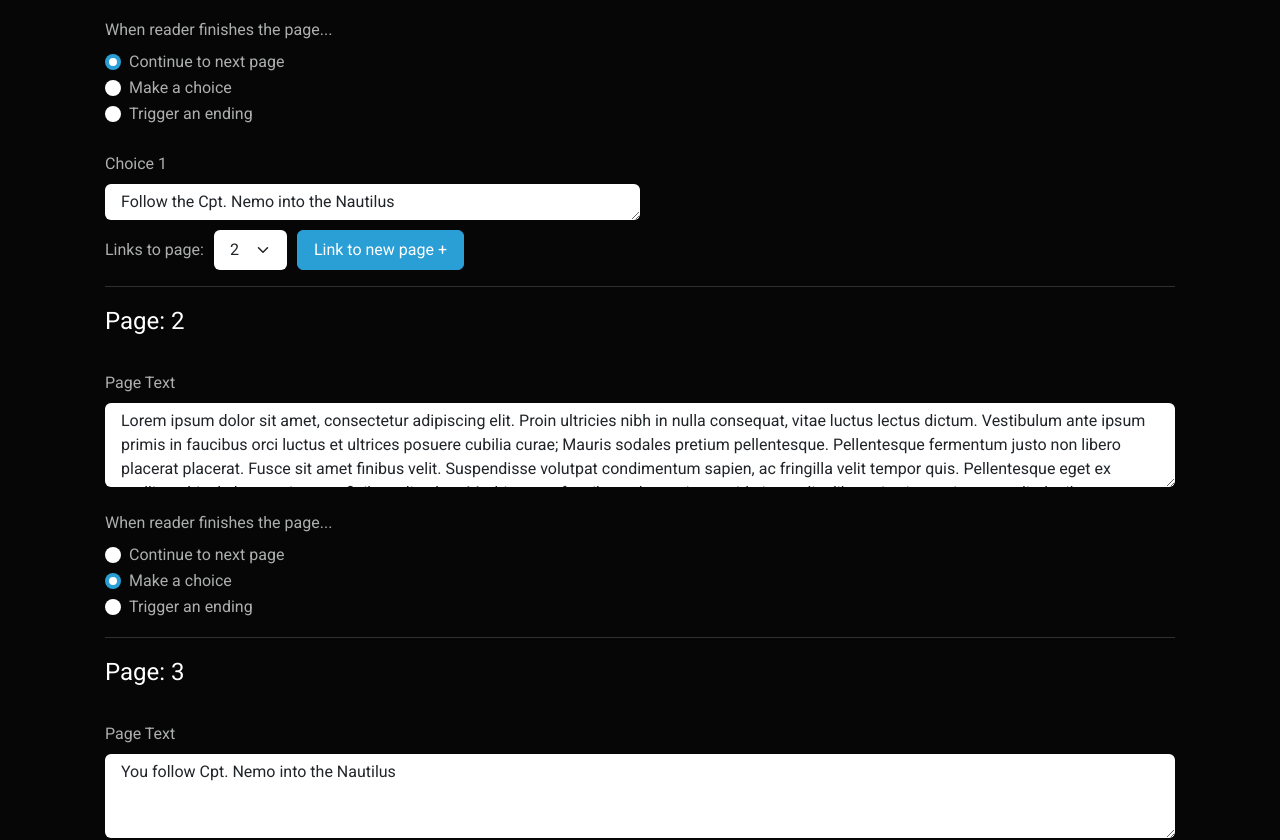
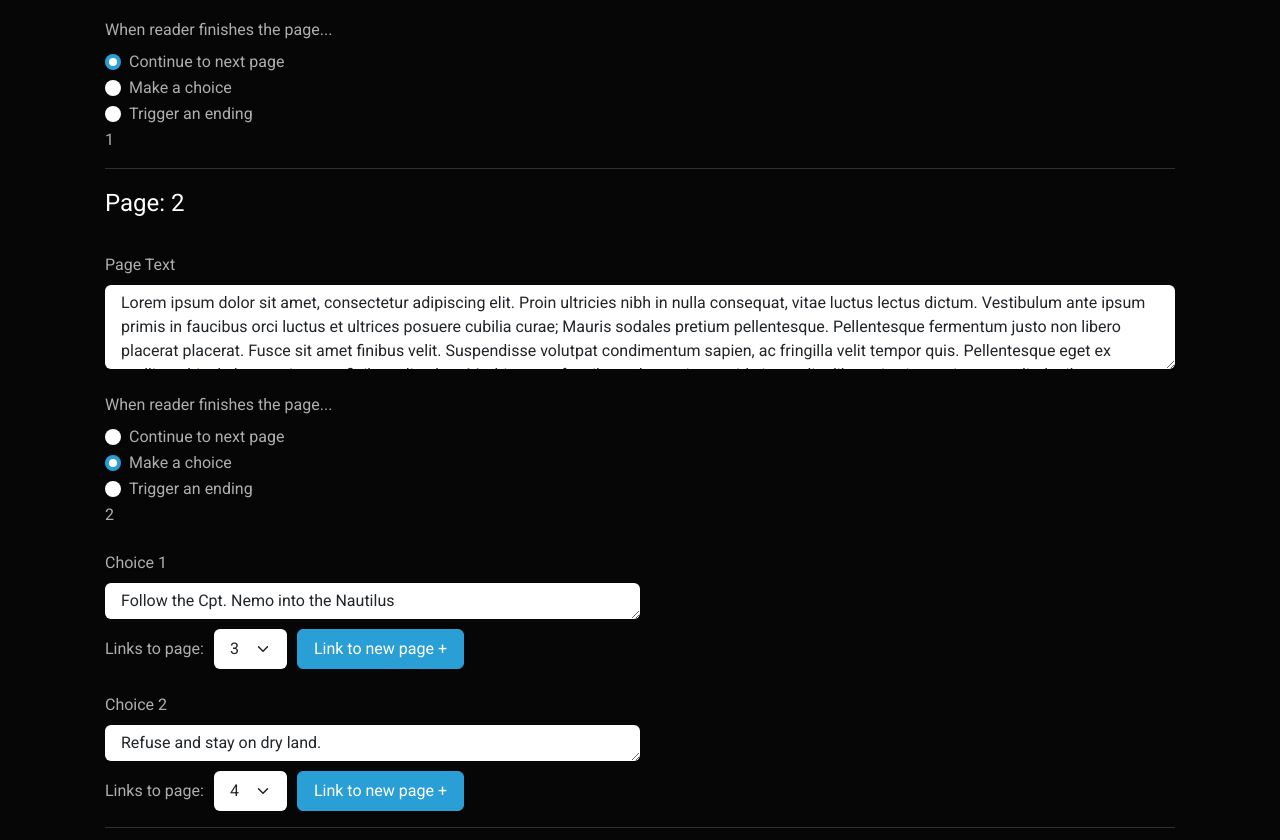
Before and after one commit to jadenmounteer/createYourOwnAdventure, an Angular app: page /createOrEditStory/1 in a window 1280 px wide. Shown: the part 480-1320 px from the top of the page. Built offline with nearby package versions, Linux system fonts and the light colour scheme.

Commit message:
More updates to choices

```diff
--- a/src/app/create-or-edit-story/create-or-edit-story.component.html
+++ b/src/app/create-or-edit-story/create-or-edit-story.component.html
@@ -82,9 +82,9 @@
           Trigger an ending
         </label>
       </div>
-
+      <div>{{ page.whenReaderFinishesPage }}</div>
       <!-- Choices -->
-      <div *ngIf="page.whenReaderFinishesPage !== 2">
+      <div *ngIf="page.whenReaderFinishesPage === 2">
         <div *ngFor="let choice of page.choices">
           <label class="form-label mt-4">Choice {{ choice.number }}</label>
           <textarea
--- a/src/app/create-or-edit-story/create-or-edit-story.component.ts
+++ b/src/app/create-or-edit-story/create-or-edit-story.component.ts
@@ -18,6 +18,7 @@ export class CreateOrEditStoryComponent implements OnInit {
   public editedItemIndex: number | undefined;
   public editedItem?: Story;
   public storyToEdit?: Story;
+  public showTestDiv: boolean = true;
   @ViewChild('f') storyForm?: NgForm;
 
   constructor(
@@ -110,9 +111,12 @@ export class CreateOrEditStoryComponent implements OnInit {
   public onChangeWhenReaderFinishesPage(pageNumber: number, event: any): void {
     this.storyToEdit?.pages.forEach((page) => {
       if (page.pageNumber === pageNumber) {
-        page.whenReaderFinishesPage = event.target.value;
+        page.whenReaderFinishesPage = Number(event.target.value);
+        // TODO Add a choice to the choice array
       }
     });
     return;
   }
+
+  public addChoice() {}
 }
```
